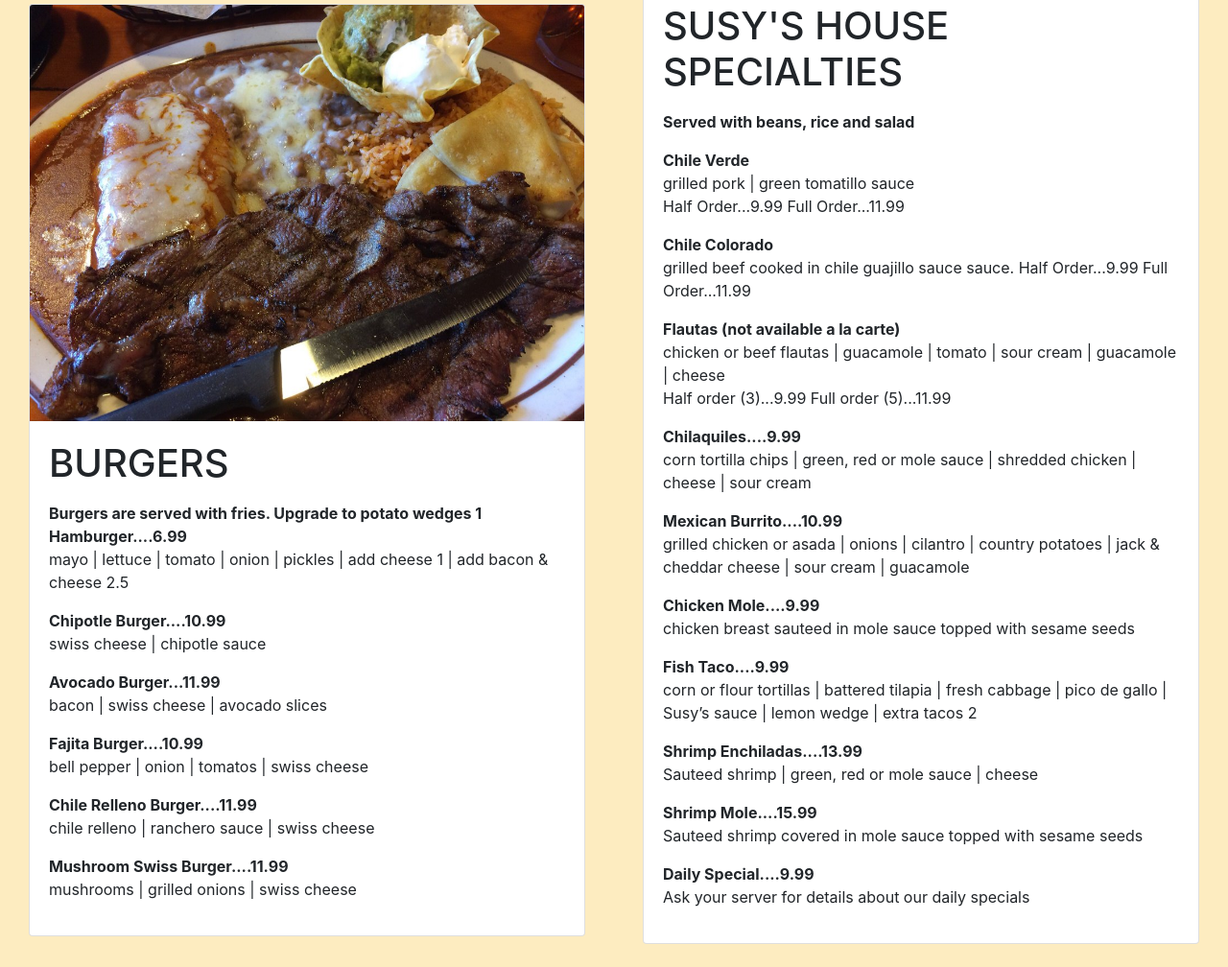
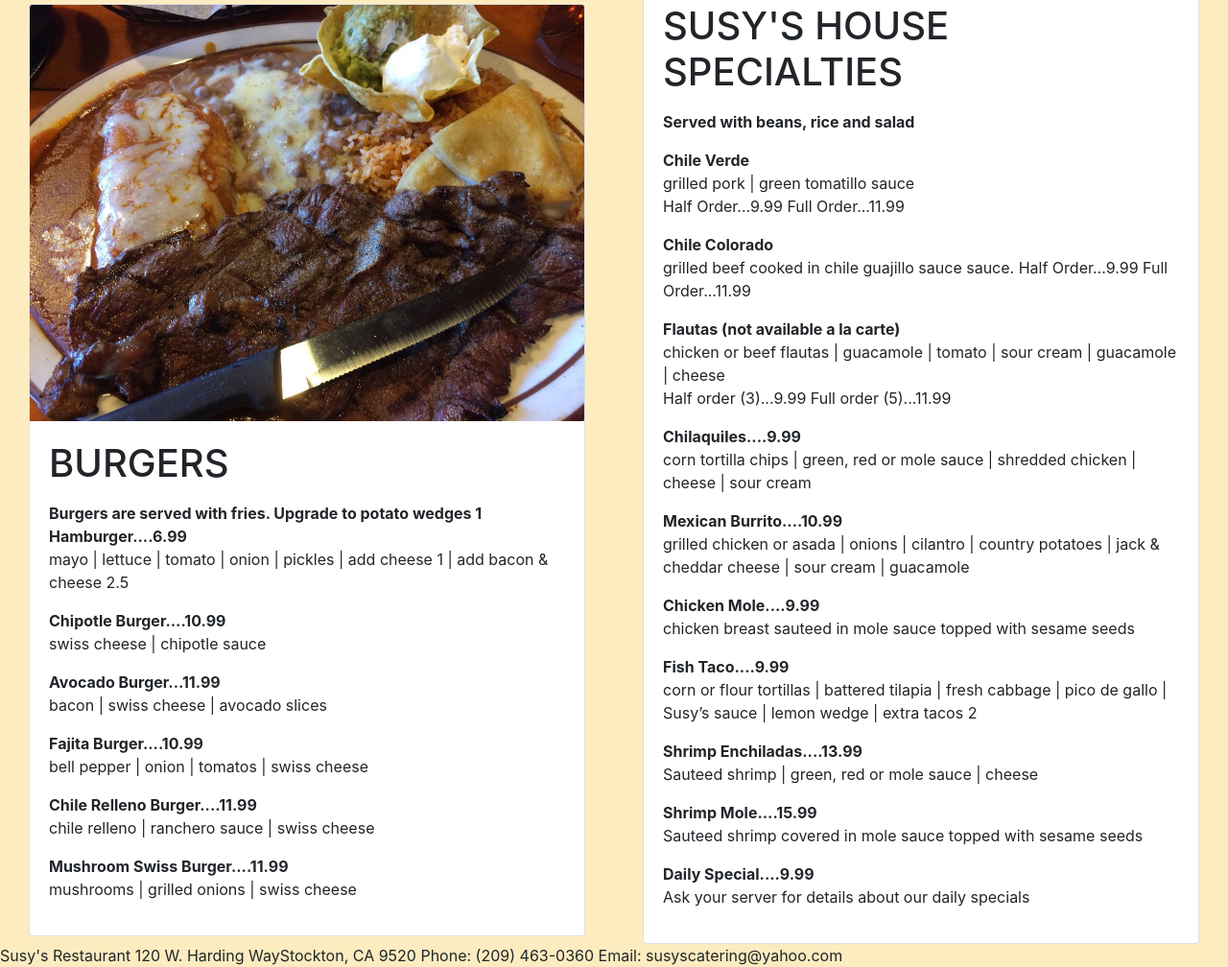
Before and after one commit to Jmartinez8282/-BusinessRedevelopmentProject, a plain HTML site: page menuPage.html in a window 1280 px wide. Shown: the part 3051-4059 px from the top of the page at 96% size. Before the commit the page ends 4035 px from the top, so only its background shows below. Drawn offline with nearby package versions, Linux system fonts and the light colour scheme.

Commit message:
3th Commit

```diff
--- a/menuPage.html
+++ b/menuPage.html
@@ -206,8 +206,8 @@
         </div>
     </div>
 
-    <footer>
-
+    <footer class="footer justify-content-center align-items-flex-end" id="footer">
+            Susy's Restaurant 120 W. Harding WayStockton, CA 9520 Phone: (209) 463-0360 Email: susyscatering@yahoo.com
     </footer>
 
 
```
